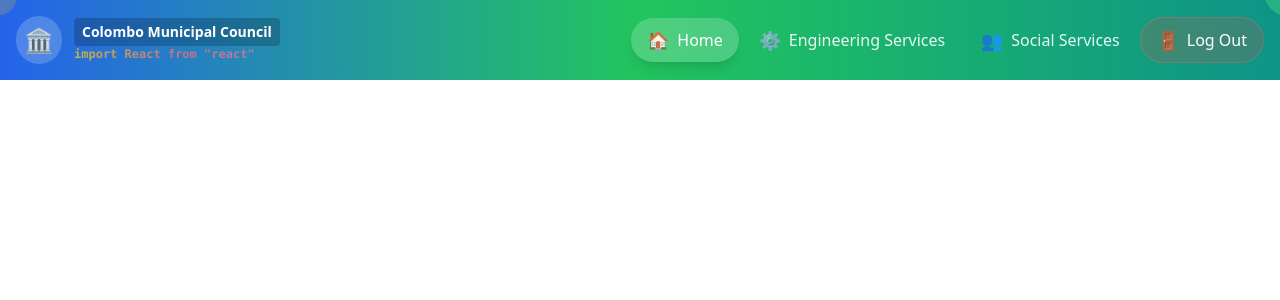
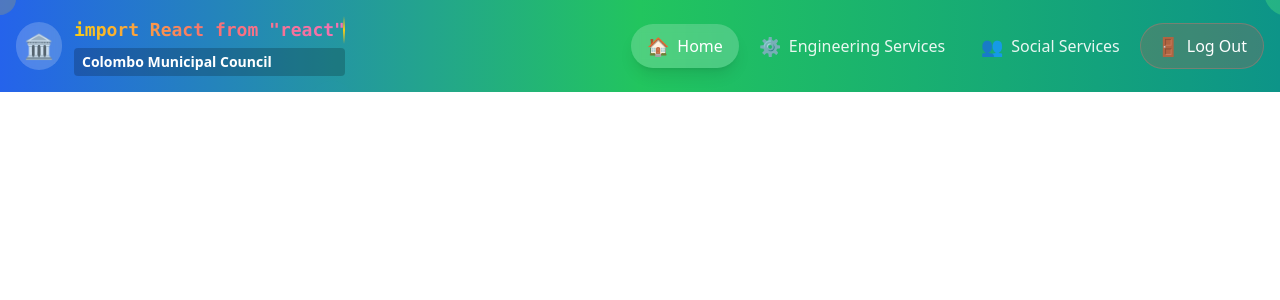
Before and after one commit to ThilinaKanishka/HCI-PROJECT-Front-End-Development-Colombo-Municipal-Council, a React (Vite) app in the folder Front_End/: page / in a window 1280 px wide. Shown: the top 300 px of the page. Built offline with nearby package versions, Linux system fonts and the light colour scheme.

Commit message:
Update Header.jsx

```diff
--- a/Front_End/src/components/Header.jsx
+++ b/Front_End/src/components/Header.jsx
@@ -43,12 +43,16 @@ function Header() {
               <span className="text-2xl">🏛️</span>
             </div>
             <div>
-              <h1 className="text-sm font-semibold text-white bg-black/20 px-2 py-1 rounded">
+              {/* Animated Website Name */}
+              <div className="text-lg font-mono font-bold relative overflow-hidden">
+                <div className="bg-gradient-to-r from-yellow-400 via-red-400 to-pink-400 bg-clip-text text-transparent animate-typing">
+                  import React from "react"
+                </div>
+                <div className="absolute top-0 right-0 w-0.5 h-full bg-gradient-to-b from-transparent via-yellow-400 to-transparent animate-cursor"></div>
+              </div>
+              <h1 className="text-sm font-semibold text-white bg-black/20 px-2 py-1 rounded mt-1">
                 Colombo Municipal Council
               </h1>
-              <div className="text-xs font-mono font-bold bg-gradient-to-r from-yellow-400 via-red-400 to-pink-400 bg-clip-text text-transparent animate-pulse">
-                import React from "react"
-              </div>
             </div>
           </div>
 
```
